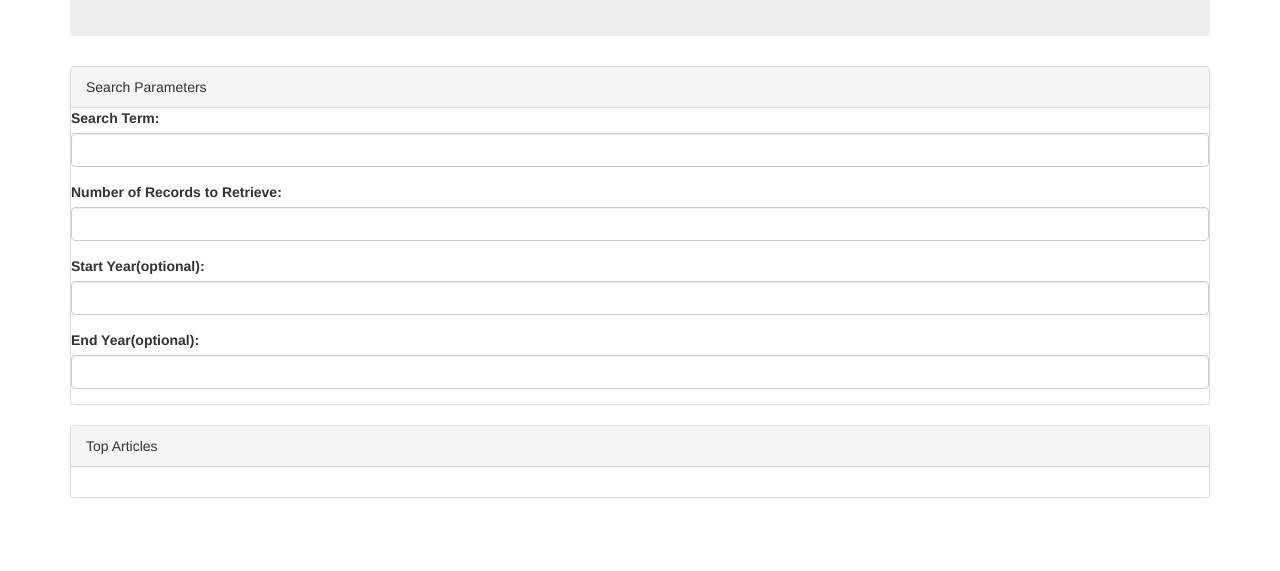
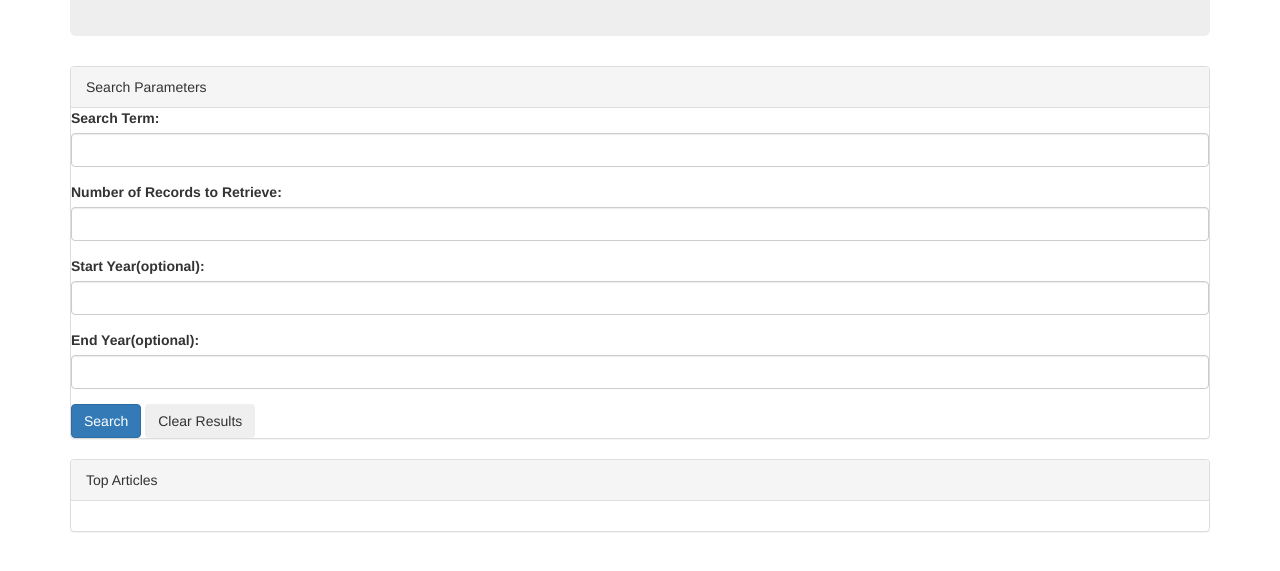
Before and after one commit to QuantumT95/NYT-Article, a plain HTML site: page index.html in a window 1280 px wide. Shown: the part 159-730 px from the top of the page. Drawn offline with nearby package versions, Linux system fonts and the light colour scheme.

Commit message:
added buttons

```diff
--- a/index.html
+++ b/index.html
@@ -32,6 +32,9 @@
 						<label for="endYear">End Year(optional):</label>
 		   				<input type="endYear" class="form-control" id="endYear">
 		   			</div>
+
+		   			<button type="button" class="btn btn-primary">Search</button>
+		   			<button type="button" class="btn btn-secondary">Clear Results</button>
 			</div>
 
 
```
